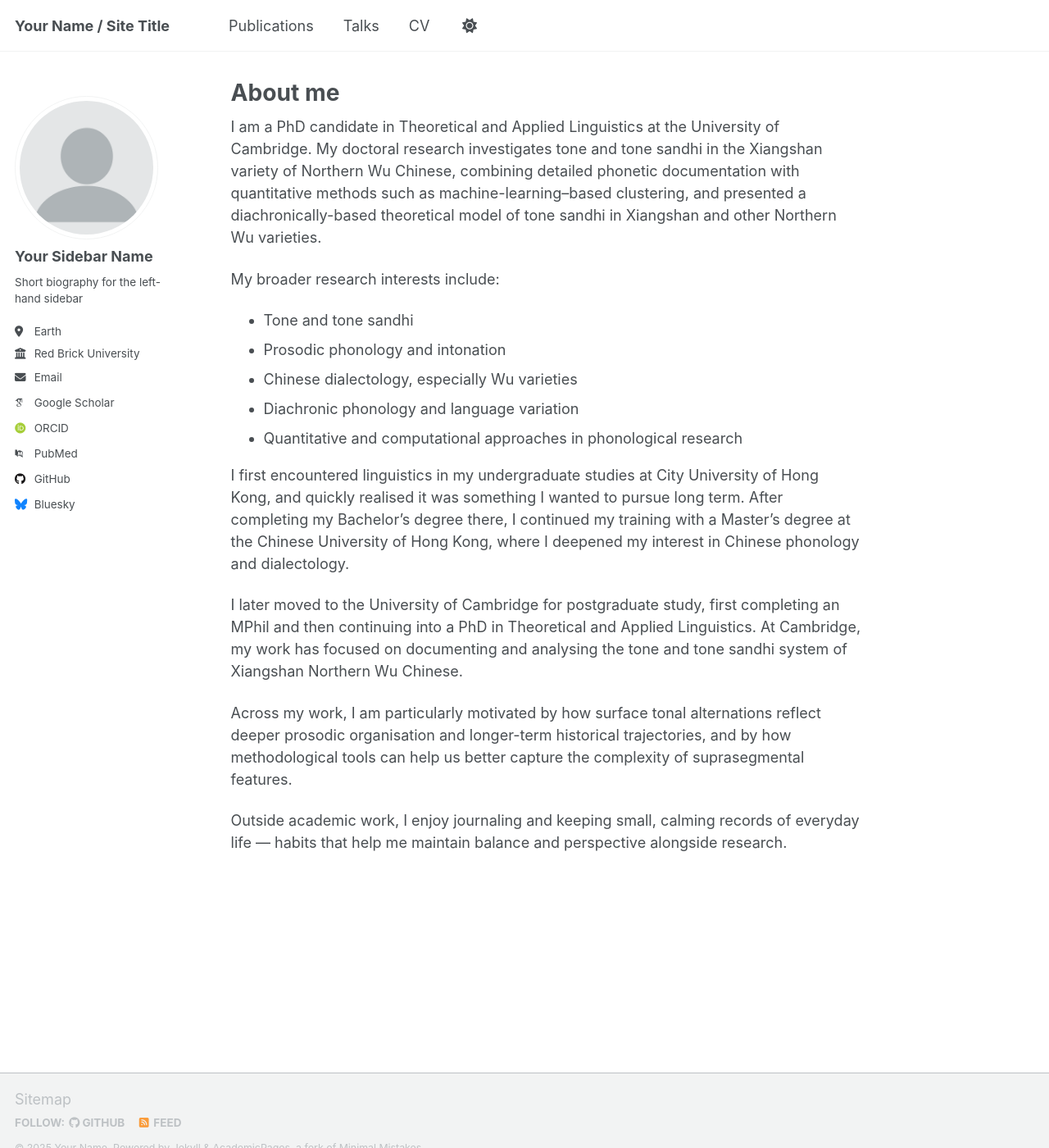
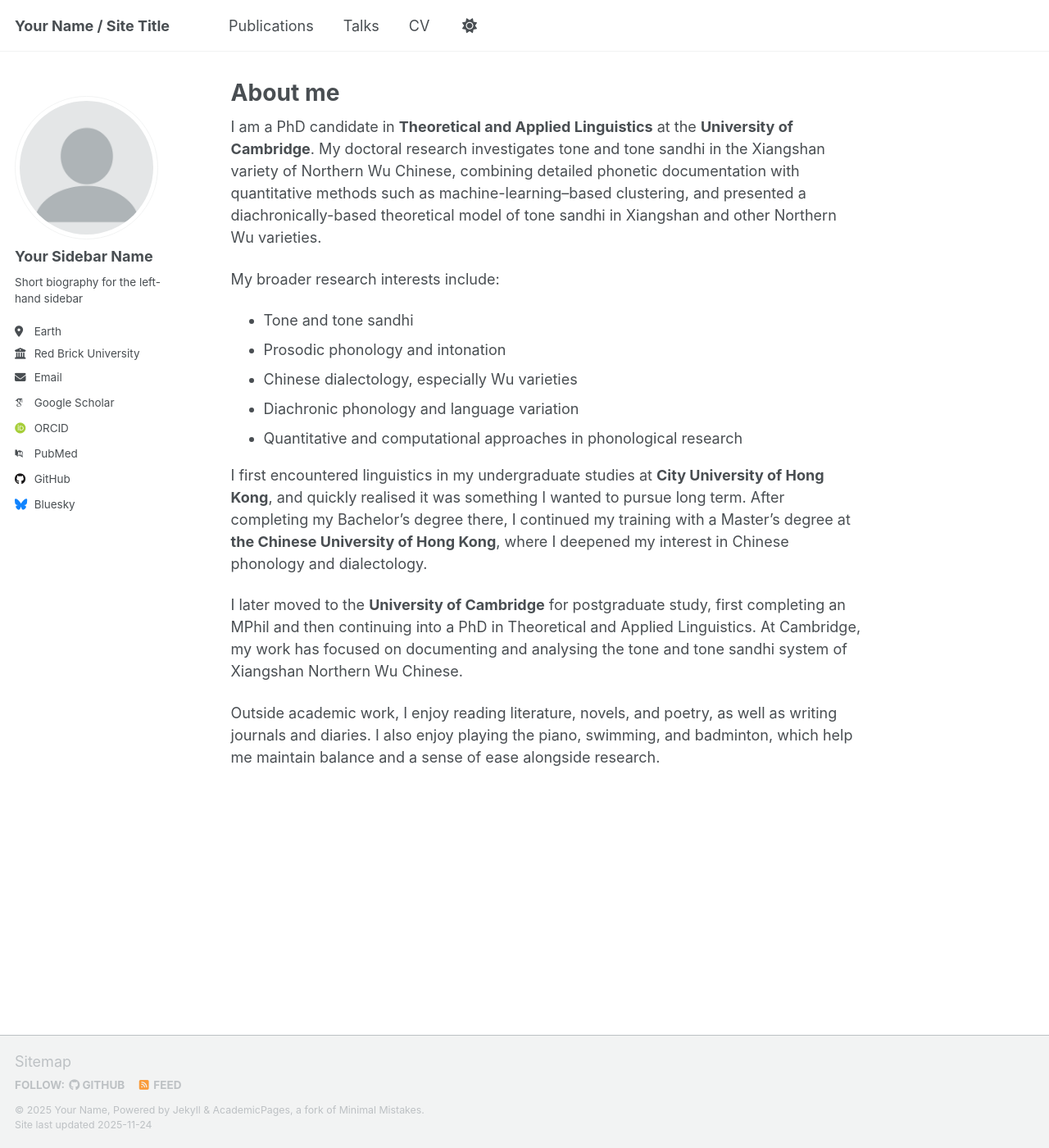
Before and after one commit to yibingshi418/yibingshi418.github.io, a Jekyll site: the page built from _pages/about.md, in a window 1280 px wide and 1400 px high. Shown: the whole window at 82% size. Built offline with Jekyll 4.4.1, drawn with Linux system fonts in a browser that asks for light colours; some web fonts are replaced; a script that is not in the unit is left out.

Commit message:
Update about.md

```diff
--- a/_pages/about.md
+++ b/_pages/about.md
@@ -7,7 +7,7 @@ redirect_from:
   - /about.html
 ---
 
-I am a PhD candidate in Theoretical and Applied Linguistics at the University of Cambridge. My doctoral research investigates tone and tone sandhi in the Xiangshan variety of Northern Wu Chinese, combining detailed phonetic documentation with quantitative methods such as machine-learning–based clustering, and presented a diachronically-based theoretical model of tone sandhi in Xiangshan and other Northern Wu varieties.
+I am a PhD candidate in **Theoretical and Applied Linguistics** at the **University of Cambridge**. My doctoral research investigates tone and tone sandhi in the Xiangshan variety of Northern Wu Chinese, combining detailed phonetic documentation with quantitative methods such as machine-learning–based clustering, and presented a diachronically-based theoretical model of tone sandhi in Xiangshan and other Northern Wu varieties.
 
 My broader research interests include:
 
@@ -19,10 +19,8 @@ My broader research interests include:
 
 
 
-I first encountered linguistics in my undergraduate studies at City University of Hong Kong, and quickly realised it was something I wanted to pursue long term. After completing my Bachelor’s degree there, I continued my training with a Master’s degree at the Chinese University of Hong Kong, where I deepened my interest in Chinese phonology and dialectology.
+I first encountered linguistics in my undergraduate studies at **City University of Hong Kong**, and quickly realised it was something I wanted to pursue long term. After completing my Bachelor’s degree there, I continued my training with a Master’s degree at **the Chinese University of Hong Kong**, where I deepened my interest in Chinese phonology and dialectology.
 
-I later moved to the University of Cambridge for postgraduate study, first completing an MPhil and then continuing into a PhD in Theoretical and Applied Linguistics. At Cambridge, my work has focused on documenting and analysing the tone and tone sandhi system of Xiangshan Northern Wu Chinese.
+I later moved to the **University of Cambridge** for postgraduate study, first completing an MPhil and then continuing into a PhD in Theoretical and Applied Linguistics. At Cambridge, my work has focused on documenting and analysing the tone and tone sandhi system of Xiangshan Northern Wu Chinese.
 
-Across my work, I am particularly motivated by how surface tonal alternations reflect deeper prosodic organisation and longer-term historical trajectories, and by how methodological tools can help us better capture the complexity of suprasegmental features.
-
-Outside academic work, I enjoy journaling and keeping small, calming records of everyday life — habits that help me maintain balance and perspective alongside research.
+Outside academic work, I enjoy reading literature, novels, and poetry, as well as writing journals and diaries. I also enjoy playing the piano, swimming, and badminton, which help me maintain balance and a sense of ease alongside research.
```
